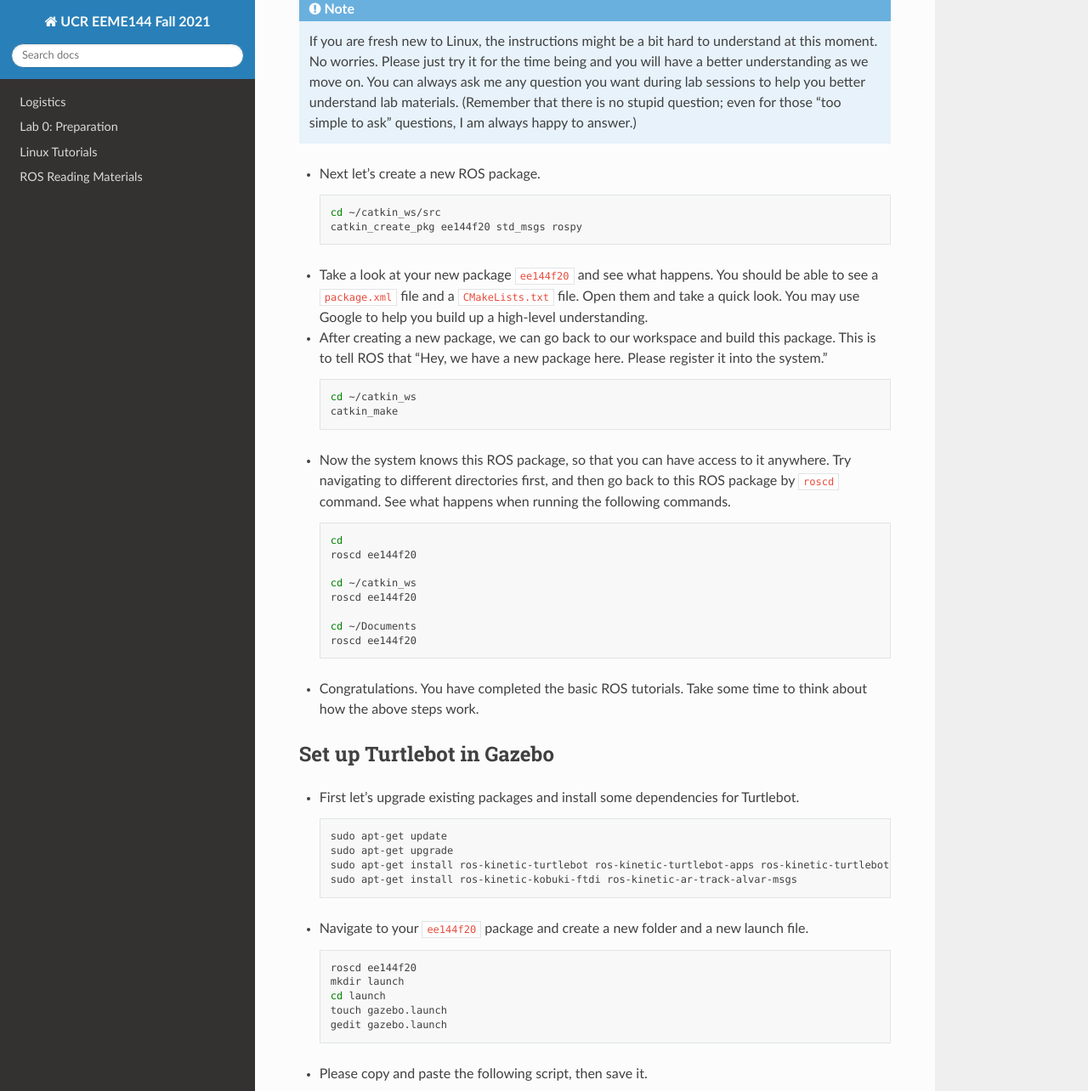
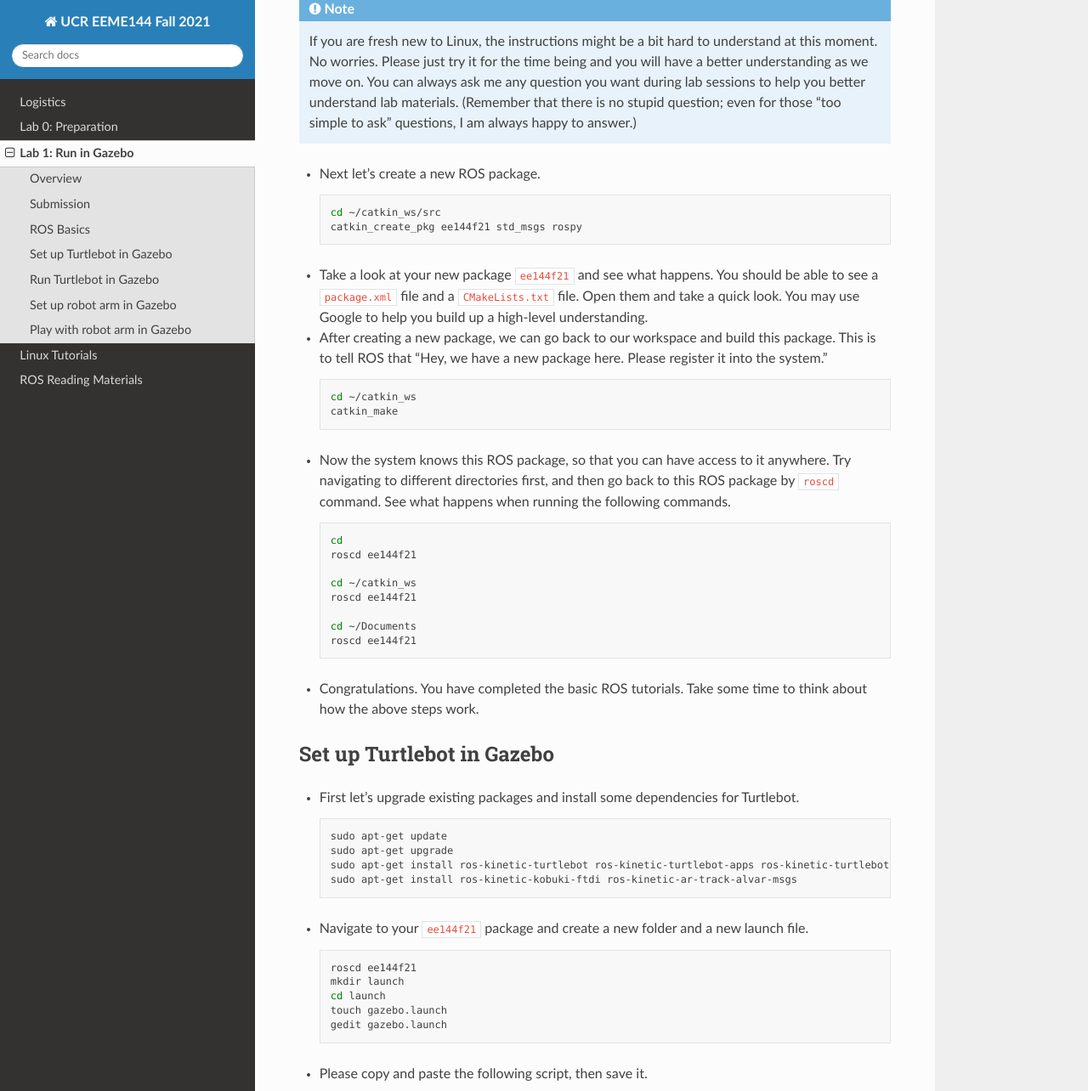
Before and after one commit to UCR-Robotics/ee144, a Sphinx documentation site: the page built from docs/lab1.rst, in a window 1280 px wide and 1400 px high, scrolled down 1250 px, cut to the strip 0-1284 px from the top of the window. Shown: the whole strip at 85% size. Built offline with Sphinx 7.4.7 and the Read the Docs theme 2.0.0, drawn with Linux system fonts in a browser that asks for light colours; some of the changed text lies outside the part shown.

Commit message:
Modified docs

```diff
--- a/docs/lab1.rst
+++ b/docs/lab1.rst
@@ -68,9 +68,9 @@
   .. code-block:: bash
 
     cd ~/catkin_ws/src
-    catkin_create_pkg ee144f20 std_msgs rospy
+    catkin_create_pkg ee144f21 std_msgs rospy
 
-- Take a look at your new package ``ee144f20`` and see what happens. You should be able to see a ``package.xml`` file
+- Take a look at your new package ``ee144f21`` and see what happens. You should be able to see a ``package.xml`` file
   and a ``CMakeLists.txt`` file. Open them and take a quick look.
   You may use Google to help you build up a high-level understanding.
 
@@ -89,13 +89,13 @@
   .. code-block:: bash
 
     cd
-    roscd ee144f20
+    roscd ee144f21
 
     cd ~/catkin_ws
-    roscd ee144f20
+    roscd ee144f21
 
     cd ~/Documents
-    roscd ee144f20
+    roscd ee144f21
 
 - Congratulations. You have completed the basic ROS tutorials.
   Take some time to think about how the above steps work.
@@ -113,11 +113,11 @@
     sudo apt-get install ros-kinetic-turtlebot ros-kinetic-turtlebot-apps ros-kinetic-turtlebot-interactions ros-kinetic-turtlebot-simulator
     sudo apt-get install ros-kinetic-kobuki-ftdi ros-kinetic-ar-track-alvar-msgs
 
-- Navigate to your ``ee144f20`` package and create a new folder and a new launch file.
+- Navigate to your ``ee144f21`` package and create a new folder and a new launch file.
 
   .. code-block:: bash
 
-    roscd ee144f20
+    roscd ee144f21
     mkdir launch
     cd launch
     touch gazebo.launch
@@ -138,7 +138,7 @@
 
   .. code-block:: bash
 
-    roslaunch ee144f20 gazebo.launch
+    roslaunch ee144f21 gazebo.launch
 
 .. note::
 
--- a/docs/logistics.rst
+++ b/docs/logistics.rst
@@ -134,10 +134,6 @@
 
 #. Do NOT make any changes to the wiring on the robot.
 
-#. Please find your station according to your team number.
-
-   - In Tuesday lab, your station/robot number is your team number.
-   - In Thursday lab, your station/robot number is your team number minus 10.
 
 #. Please save the battery (recharging takes time),
    and charge the robot if you do not have it running.
```
Also changed, not shown: other parts of docs/lab1.rst (+1 -1 lines), docs/index.rst (+10 -7 lines).
